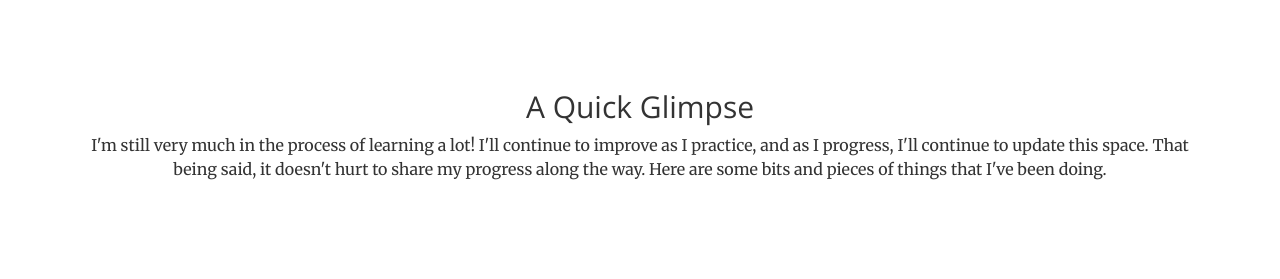
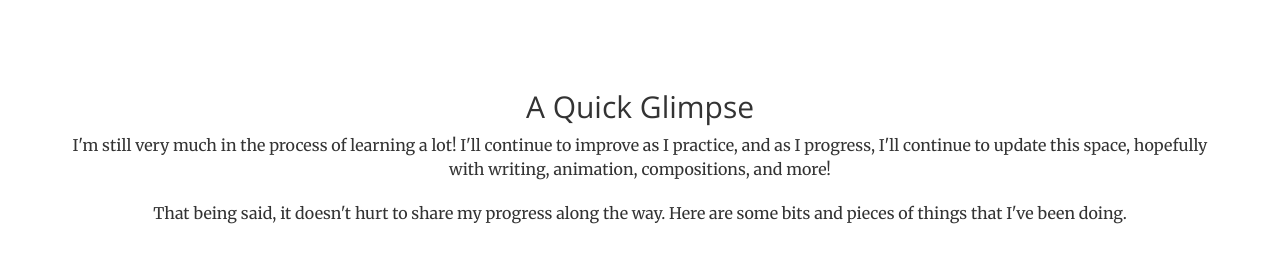
Before and after one commit to JustRia/justria.github.io, a website: page index.html in a window 1280 px wide. Shown: the part 1320-1599 px from the top of the page. Drawn offline with nearby package versions, Linux system fonts and the light colour scheme.

Commit message:
Update index.html

```diff
--- a/index.html
+++ b/index.html
@@ -98,7 +98,8 @@
             <div class="row">
                 <div class="col-lg-12 text-center">
                     <h2 class="section-heading">A Quick Glimpse</h2>
-                    <p>I'm still very much in the process of learning a lot! I'll continue to improve as I practice, and as I progress, I'll continue to update this space. That being said, it doesn't hurt to share my progress along the way. Here are some bits and pieces of things that I've been doing.</p>
+                    <p>I'm still very much in the process of learning a lot! I'll continue to improve as I practice, and as I progress, I'll continue to update this space, hopefully with writing, animation, compositions, and more!</p>
+                    <p>That being said, it doesn't hurt to share my progress along the way. Here are some bits and pieces of things that I've been doing.</p>
                 </div>
             </div>
         </div>
```
